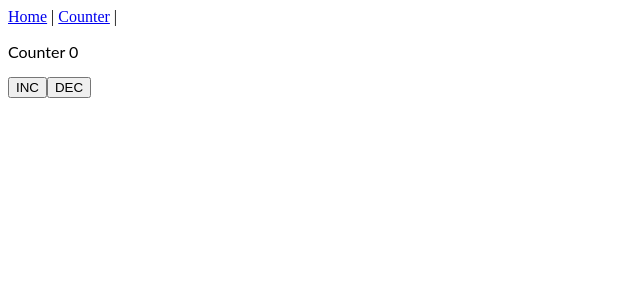
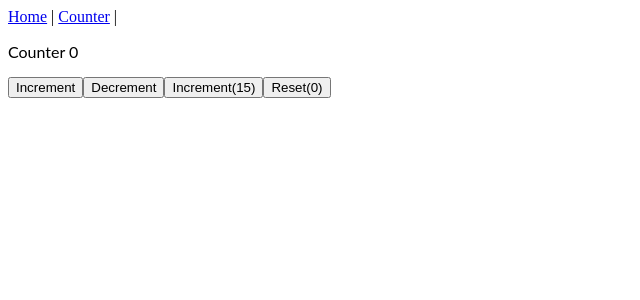
Before and after one commit to Info-Vigneshwaran/react-practise-new, a React (Create React App) app: page /counter in a window 1280 px wide. Shown: the top 300 px of the page, without its empty margins (0-640 px from the left). Built offline with nearby package versions, Linux system fonts and the light colour scheme.

Commit message:
1 file modified

```diff
--- a/src/components/Counter.js
+++ b/src/components/Counter.js
@@ -10,7 +10,7 @@ export default function Counter() {
           setCounter(counter + 1);
         }}
       >
-        INC
+        Increment
       </button>
 
       <button
@@ -18,7 +18,23 @@ export default function Counter() {
           setCounter(counter - 1);
         }}
       >
-        DEC
+        Decrement
+      </button>
+
+      <button
+        onClick={(e) => {
+          setCounter(counter + 15);
+        }}
+      >
+        Increment(15)
+      </button>
+
+      <button
+        onClick={(e) => {
+          setCounter(0);
+        }}
+      >
+        Reset(0)
       </button>
     </>
   );
```
